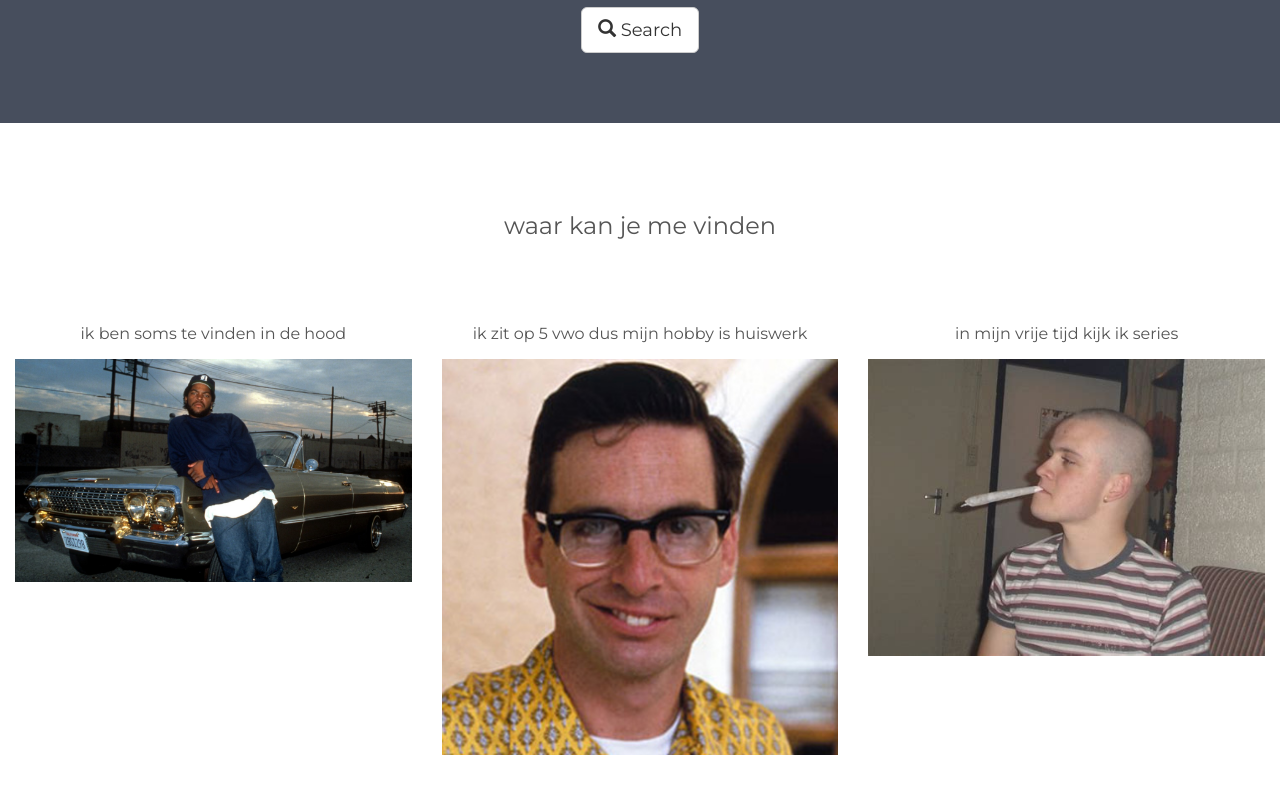
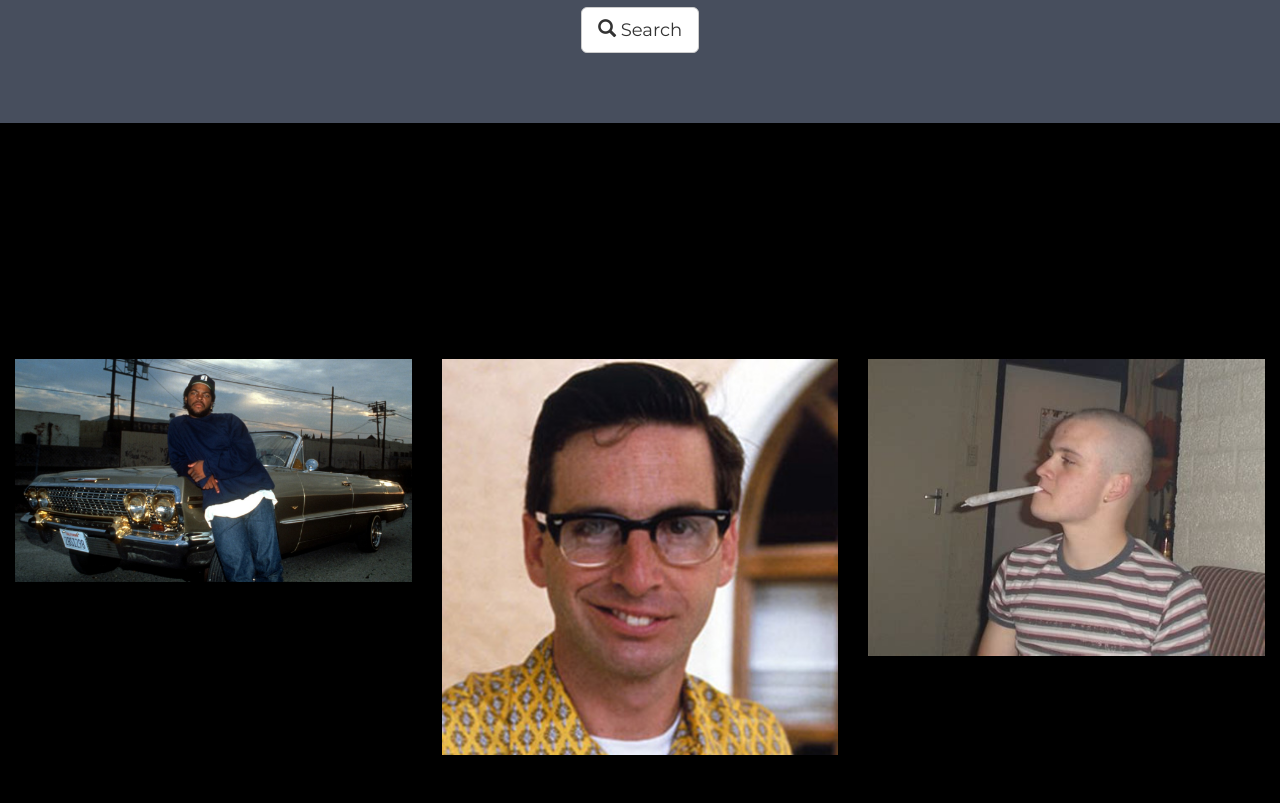
Before and after one commit to ziggykruisselbrink/blok-1-site, a plain HTML site: page index.html in a window 1280 px wide. Shown: the part 970-1773 px from the top of the page. Drawn offline with nearby package versions, Linux system fonts and the light colour scheme.

Commit message:
Update index.html

```diff
--- a/index.html
+++ b/index.html
@@ -26,8 +26,8 @@
       color: #ffffff;
   }
   .bg-3 {
-      background-color: #ffffff; /* White */
-      color: #555555;
+      background-color: #000000; /* White */
+      color: #000000;
   }
   .bg-4 {
       background-color: #000000; /* Black Gray */
```
